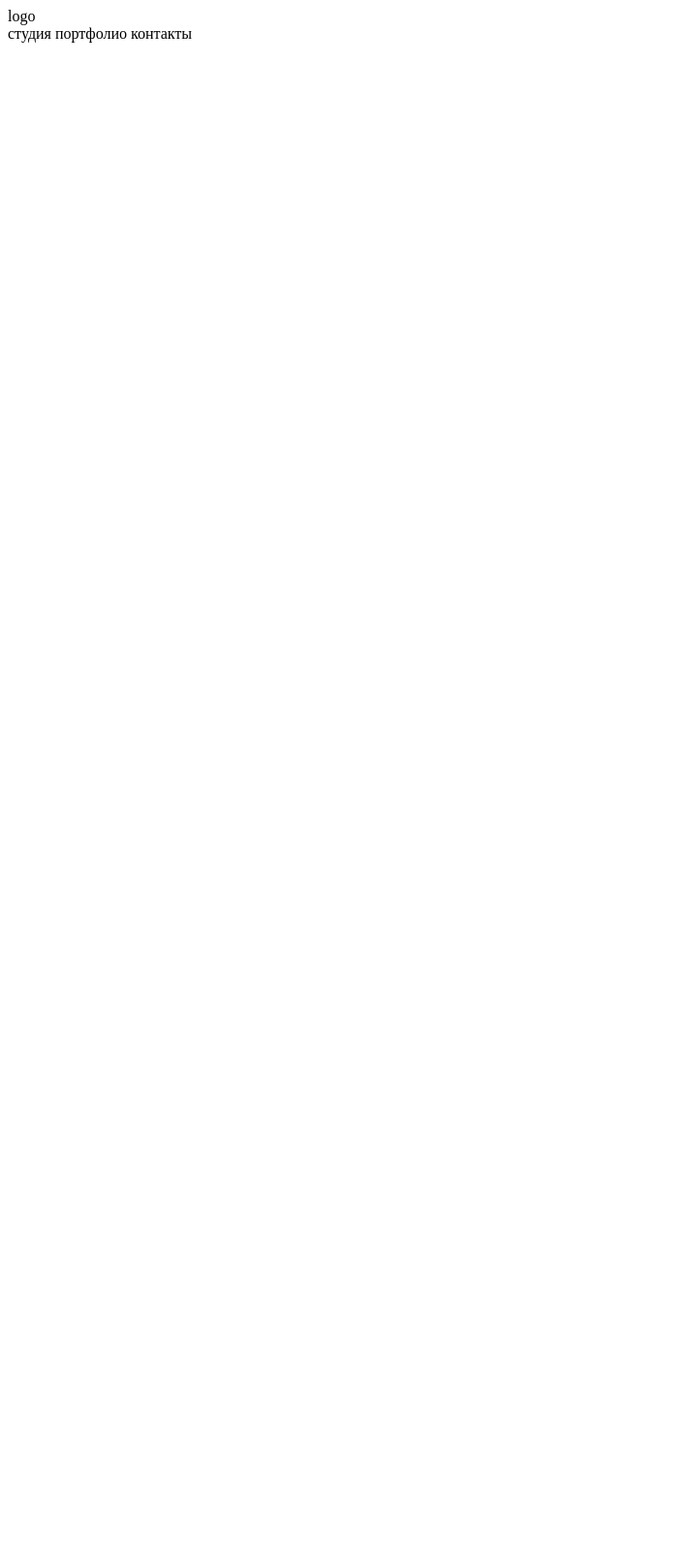
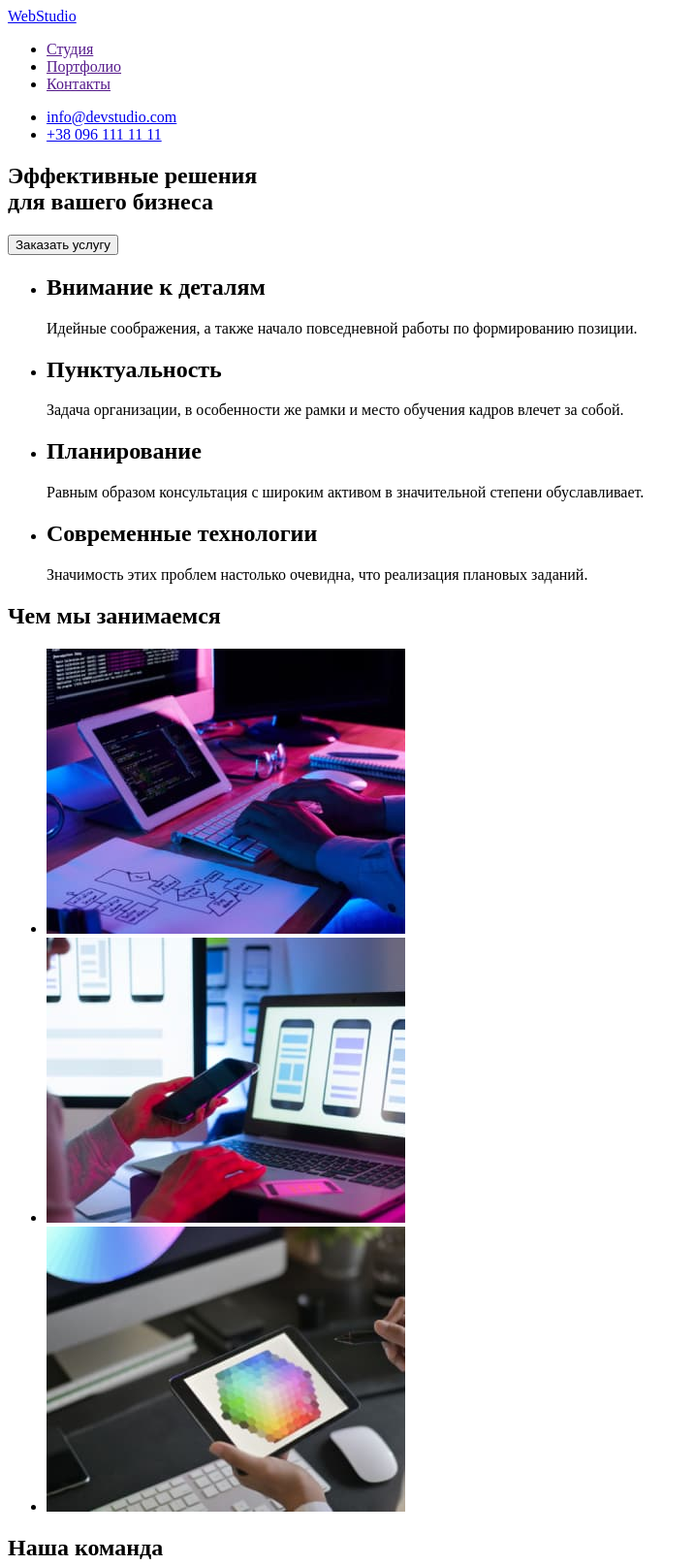
Before and after one commit to AlenaKabushko/AlenaKabushko-goit-markup-hw-01, a plain HTML site: page index.html in a window 1280 px wide. Shown: the top 1614 px of the page at 97% size, without its empty margins (0-717 px from the left). Before the commit the page ends 800 px from the top, so only its background shows below. Drawn offline with Linux system fonts and the light colour scheme.

Commit message:
1
добавляет изображение 1

```diff
--- a/index.html
+++ b/index.html
@@ -1,27 +1,121 @@
 <!DOCTYPE html>
 <html lang="ru">
     <head>
-        <meta charset="utf-8" />
+        <meta charset="UTF-8">
+        <meta http-equiv="X-UA-Compatible" content="IE=edge">
+        <meta name="viewport" content="width=device-width, initial-scale=1.0">
         <title>Web-Studio-(Version-2.1)</title>
     </head>
 
     <body>
-        <section>
-            <a>logo</a>
+        <header>
+            <a href="/">WebStudio</a>
 
             <nav>
-                студия
-                портфолио
-                контакты
+                <ul>
+                    <li>
+                        <a href="">Студия</a>
+                    </li>
+                    <li>
+                        <a href="">Портфолио</a>
+                    </li>
+                    <li>
+                        <a href="">Контакты</a>
+                    </li>
+                </ul>
             </nav>
 
-            <a href="mailto:" >
+            <ul>
+                <li>
+                    <a href="mailto:info@devstudio.com">info@devstudio.com</a>
+                </li>
+                <li>
+                    <a href="tel:+380961111111">+38 096 111 11 11</a>
+                </li>
+            </ul>
+        </header>
 
-            </a>
+        <main>
+            <section>
+                <h1>Эффективные решения <br> для вашего бизнеса</h1>
+                <button type="button">Заказать услугу</button>
+            </section>
 
-            <a href="tel:">
+            <section>
+                <ul>
+                    <li>
+                        <h2>Внимание к деталям</h2>
+                        <p>Идейные соображения, а также начало повседневной работы по формированию позиции.</p>
+                    </li>
+                    <li>
+                        <h2>Пунктуальность</h2>
+                        <p>Задача организации, в особенности же рамки и место обучения кадров влечет за собой.</p>
+                    </li>
+                    <li>
+                        <h2>Планирование</h2>
+                        <p>Равным образом консультация с широким активом в значительной степени обуславливает.</p>
+                    </li>
+                    <li>
+                        <h2>Современные технологии</h2>
+                        <p>Значимость этих проблем настолько очевидна, что реализация плановых заданий.</p>
+                    </li>
+                </ul>
 
-            </a>
-        </section>
+                <h2>Чем мы занимаемся</h2>
+
+                <ul>
+                    <li>
+                        <img src="images/box-1.jpg" alt="наполнение вашей веб-страницы контентом" width="370">
+                    </li>
+                    <li>
+                        <img src="images/box-2.jpg" alt="оформление внешнего вида вашей веб-страницы" width="370">
+                    </li>
+                    <li>
+                        <img src="images/box-3.jpg" alt="подбор цветовой гаммы вашей веб-страницы " width="370">
+                    </li>
+                </ul>
+            </section>
+
+            <section>
+                <h2>Наша команда</h2>
+
+                <ul>
+                    <li>
+                        <img src="images/team-card-01.jpg" alt="Игорь Демьяненко" width="270">
+                        <h3>Игорь Демьяненко</h3>
+                        <p>Product Designer</p>
+                    </li>
+                    <li>
+                        <img src="images/team-card-02.jpg" alt="Ольга Репина" width="270">
+                        <h3>Ольга Репина</h3>
+                        <p>Frontend Developer</p>
+                    </li>
+                    <li>
+                        <img src="images/team-card-03.jpg" alt="Николай Тарасов" width="270">
+                        <h3>Николай Тарасов</h3>
+                        <p>Marketing</p>
+                    </li>
+                    <li>
+                        <img src="images/team-card-04.jpg" alt="Михаил Ермаков" width="270">
+                        <h3>Михаил Ермаков</h3>
+                        <p>UI Designer</p>
+                    </li>
+                </ul>
+            </section>
+        </main>
+
+        <footer>
+            <a href="/">WebStudio</a>
+            <address>г. Киев, пр-т Леси Украинки, 26</address>
+            <ul>
+                <li>
+                    <a href="mailto:info@devstudio.com">info@devstudio.com</a>
+                </li>
+                <li>
+                    <a href="tel:+380961111111">+38 096 111 11 11</a>
+                </li>
+            </ul>
+        </footer>
+
     </body>
 </html>
```
Also changed, not shown: images/box-1.jpg (added), images/box-2.jpg (added), images/box-3.jpg (added), images/team-card-01.jpg (added), images/team-card-02.jpg (added), images/team-card-03.jpg (added), images/team-card-04.jpg (added).
